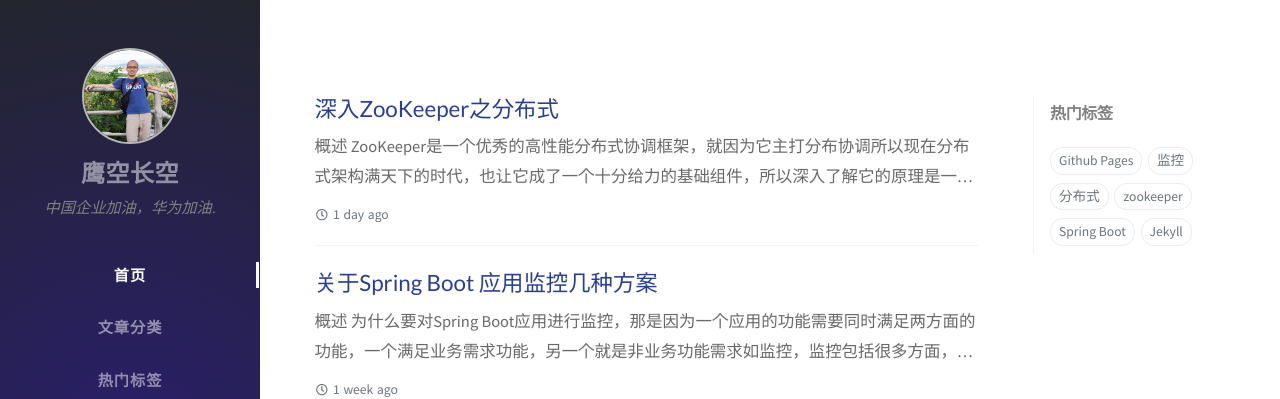
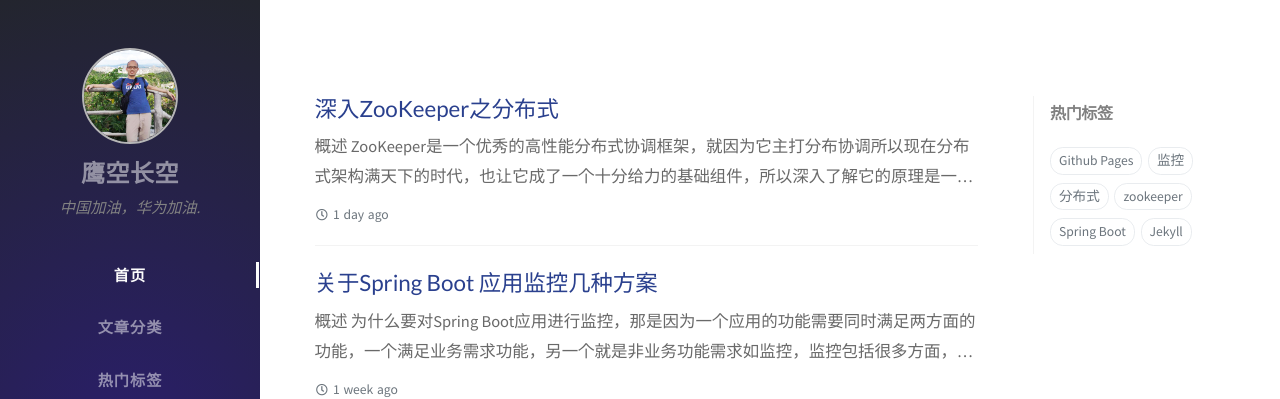
Before and after one commit to helloworld28/helloworld28.github.io, a Jekyll site: the page built from index.html, in a window 1280 px wide. Shown: the top 399 px of the page. Built offline with Jekyll 4.4.1, drawn with Linux system fonts in a browser that asks for light colours; nearby versions of some CDN libraries; the list of posts is cut into pages by our own code; comment, search, counter and statistics services are not loaded.

Commit message:
modify sologan

```diff
--- a/_config.yml
+++ b/_config.yml
@@ -10,7 +10,7 @@
 
 title:  鹰空长空                        # the main title
 
-tagline: 中国企业加油，华为加油.  # it will display as the sub-title
+tagline: 中国加油，华为加油.  # it will display as the sub-title
 
 description: >-                        # used by seo meta and the atom feed
  鹰空长空的个人博客，在这里分享技术，包含Java基础，多线程，SpringCloud,Dubbo微服务等相关技术，框架源码笔记等，同时会分享生活的感悟，一些软件技巧，好玩有趣的东西等.
```
